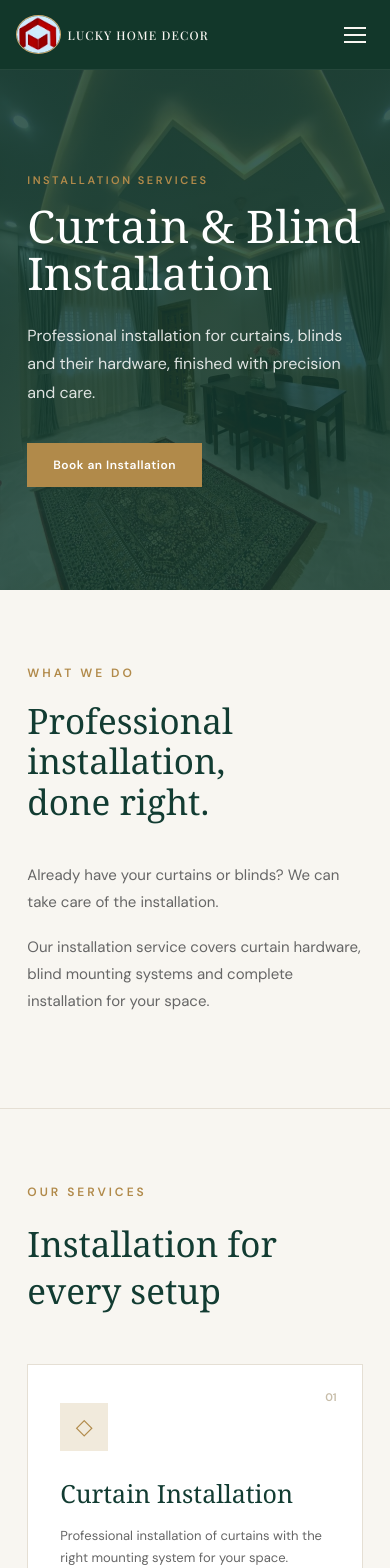
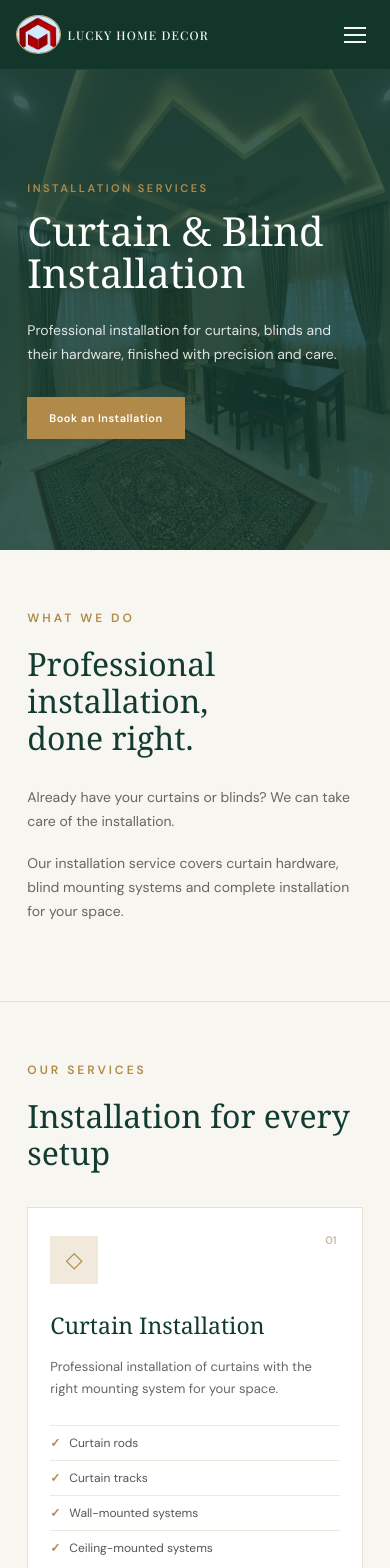
Before and after one commit to Praveenkumargs/HomeDecorWebsite, a React (Vite) app: page /installation in a window 390 px wide. Shown: the top 1568 px of the page. Built offline with nearby package versions, Linux system fonts and the light colour scheme; no server answers.

Commit message:
Updated Installation Page responsive.

```diff
--- a/css/Installation.css
+++ b/css/Installation.css
@@ -512,27 +512,225 @@
 
 
 /* =========================================
-   RESPONSIVE
+   TABLET
+   768px - 1100px
 ========================================= */
 
-@media (max-width: 900px) {
+@media (max-width: 1100px) and (min-width: 768px) {
+
+    /* =====================================
+       HERO
+    ===================================== */
+
+    .installation-hero {
+        min-height: 560px;
+
+        padding: 70px 7%;
+    }
+
+    .installation-hero-content {
+        max-width: 620px;
+    }
+
+    .installation-hero h1 {
+        font-size: 58px;
+    }
+
+    .installation-hero-text {
+        max-width: 500px;
+
+        font-size: 15px;
+
+        line-height: 1.7;
+    }
+
+
+    /* =====================================
+       INTRO
+    ===================================== */
+
+    .installation-intro {
+        grid-template-columns: 1fr 1fr;
+
+        gap: 50px;
+
+        padding: 85px 7%;
+    }
+
+    .installation-intro-heading h2 {
+        font-size: 40px;
+    }
+
+    .installation-intro-text {
+        max-width: 100%;
+    }
+
+
+    /* =====================================
+       SERVICES
+    ===================================== */
+
+    .installation-services {
+        padding: 85px 7%;
+    }
+
+    .installation-section-heading {
+        margin-bottom: 40px;
+    }
+
+    .installation-section-heading h2 {
+        font-size: 40px;
+    }
+
+    .installation-service-grid {
+        grid-template-columns: repeat(2, 1fr);
+
+        gap: 20px;
+    }
+
+    .installation-service-card {
+        padding: 32px 27px;
+    }
+
+    .installation-service-card h3 {
+        font-size: 23px;
+    }
+
+
+    /* =====================================
+       PORTFOLIO
+    ===================================== */
+
+    .installation-portfolio {
+        padding: 85px 7%;
+    }
+
+    .installation-project-grid {
+        grid-template-columns: repeat(2, 1fr);
+
+        gap: 20px;
+    }
+
+    .installation-project-image {
+        height: 250px;
+    }
+
+    .installation-project-content {
+        padding: 22px;
+    }
+
+
+    /* =====================================
+       FILTERS
+    ===================================== */
+
+    .installation-filters {
+        margin-bottom: 30px;
+    }
+
+
+    /* =====================================
+       CTA
+    ===================================== */
+
+    .installation-cta {
+        grid-template-columns: 1fr 1fr;
+
+        gap: 50px;
+
+        padding: 75px 7%;
+    }
+
+    .installation-cta h2 {
+        font-size: 40px;
+    }
+
+    .installation-cta-right {
+        max-width: 100%;
+    }
+
+    .installation-service-grid
+    .installation-service-card:last-child {
+        grid-column: 1 / -1;
+        width: 50%;
+        justify-self: center;
+    }
+}
+
+
+/* =========================================
+   SMALL TABLET
+   768px - 850px
+========================================= */
+
+@media (max-width: 850px) and (min-width: 768px) {
+
+    .installation-hero {
+        min-height: 520px;
+
+        padding: 65px 6%;
+    }
+
+    .installation-hero h1 {
+        font-size: 52px;
+    }
+
+    .installation-intro,
+    .installation-services,
+    .installation-portfolio {
+        padding-left: 6%;
+        padding-right: 6%;
+    }
+
+    .installation-intro {
+        gap: 35px;
+    }
+
+    .installation-intro-heading h2,
+    .installation-section-heading h2 {
+        font-size: 36px;
+    }
 
     .installation-service-grid,
     .installation-project-grid {
-        grid-template-columns: repeat(2, 1fr);
+        gap: 16px;
     }
 
-    .installation-intro,
-    .installation-cta {
-        grid-template-columns: 1fr;
-
-        gap: 40px;
+    .installation-service-card {
+        padding: 28px 23px;
     }
 
+    .installation-service-card h3 {
+        font-size: 21px;
+    }
+
+    .installation-project-image {
+        height: 220px;
+    }
+
+    .installation-cta {
+        padding-left: 6%;
+        padding-right: 6%;
+
+        gap: 35px;
+    }
+
+    .installation-cta h2 {
+        font-size: 36px;
+    }
 }
 
 
-@media (max-width: 650px) {
+/* =========================================
+   MOBILE
+   Below 768px
+========================================= */
+
+@media (max-width: 767px) {
+
+    /* =====================================
+       HERO
+    ===================================== */
 
     .installation-hero {
         min-height: 520px;
@@ -540,29 +738,217 @@
         padding: 60px 7%;
     }
 
+    .installation-hero-content {
+        max-width: 100%;
+    }
+
     .installation-hero h1 {
-        font-size: 45px;
+        font-size: clamp(42px, 11vw, 50px);
+
+        line-height: 1.05;
+    }
+
+    .installation-hero-text {
+        max-width: 100%;
+
+        font-size: 14px;
+
+        line-height: 1.7;
+
+        margin-bottom: 30px;
+    }
+
+    .installation-primary-button {
+        padding: 14px 22px;
+
+        font-size: 11px;
+    }
+
+
+    /* =====================================
+       INTRO
+    ===================================== */
+
+    .installation-intro {
+        grid-template-columns: 1fr;
+
+        gap: 30px;
+
+        padding: 70px 7%;
+    }
+
+    .installation-intro-heading h2 {
+        font-size: 35px;
+    }
+
+    .installation-intro-text {
+        max-width: 100%;
+    }
+
+    .installation-intro-text p {
+        font-size: 14px;
+
+        line-height: 1.7;
+    }
+
+
+    /* =====================================
+       SERVICES
+    ===================================== */
+
+    .installation-services {
+        padding: 70px 7%;
+    }
+
+    .installation-section-heading {
+        margin-bottom: 35px;
+    }
+
+    .installation-section-heading h2 {
+        font-size: 35px;
+
+        line-height: 1.15;
+    }
+
+    .installation-service-grid {
+        grid-template-columns: 1fr;
+
+        gap: 16px;
+    }
+
+    .installation-service-card {
+        padding: 32px 26px;
+    }
+
+    .installation-service-card h3 {
+        font-size: 23px;
+    }
+
+    .installation-service-card p {
+        font-size: 13px;
+    }
+
+
+    /* =====================================
+       PORTFOLIO
+    ===================================== */
+
+    .installation-portfolio {
+        padding: 70px 7%;
+    }
+
+    .installation-filters {
+        width: 100%;
+
+        display: flex;
+
+        flex-wrap: wrap;
+
+        gap: 8px;
+
+        margin-bottom: 30px;
+    }
+
+    .installation-filters button {
+        padding: 10px 18px;
+
+        font-size: 10px;
+    }
+
+    .installation-project-grid {
+        grid-template-columns: 1fr;
+
+        gap: 18px;
+    }
+
+    .installation-project-image {
+        height: 240px;
+    }
+
+    .installation-project-content {
+        padding: 22px;
+    }
+
+    .installation-project-content h3 {
+        font-size: 21px;
+    }
+
+
+    /* =====================================
+       EMPTY STATE
+    ===================================== */
+
+    .installation-empty {
+        padding: 65px 20px;
+    }
+
+
+    /* =====================================
+       CTA
+    ===================================== */
+
+    .installation-cta {
+        grid-template-columns: 1fr;
+
+        gap: 35px;
+
+        padding: 65px 7%;
+    }
+
+    .installation-cta h2 {
+        font-size: 35px;
+    }
+
+    .installation-cta-right {
+        max-width: 100%;
+    }
+
+    .installation-cta-right p {
+        font-size: 13px;
+    }
+}
+
+
+/* =========================================
+   SMALL MOBILE
+   Below 400px
+========================================= */
+
+@media (max-width: 400px) {
+
+    .installation-hero {
+        min-height: 480px;
+
+        padding: 50px 7%;
+    }
+
+    .installation-hero h1 {
+        font-size: 40px;
     }
 
     .installation-intro,
     .installation-services,
     .installation-portfolio {
-        padding: 75px 7%;
+        padding-top: 60px;
+        padding-bottom: 60px;
     }
 
     .installation-intro-heading h2,
     .installation-section-heading h2,
     .installation-cta h2 {
-        font-size: 35px;
+        font-size: 32px;
     }
 
-    .installation-service-grid,
-    .installation-project-grid {
-        grid-template-columns: 1fr;
+    .installation-service-card {
+        padding: 28px 22px;
+    }
+
+    .installation-project-image {
+        height: 220px;
     }
 
     .installation-cta {
-        padding: 70px 7%;
+        padding-top: 55px;
+        padding-bottom: 55px;
     }
-
 }
```
